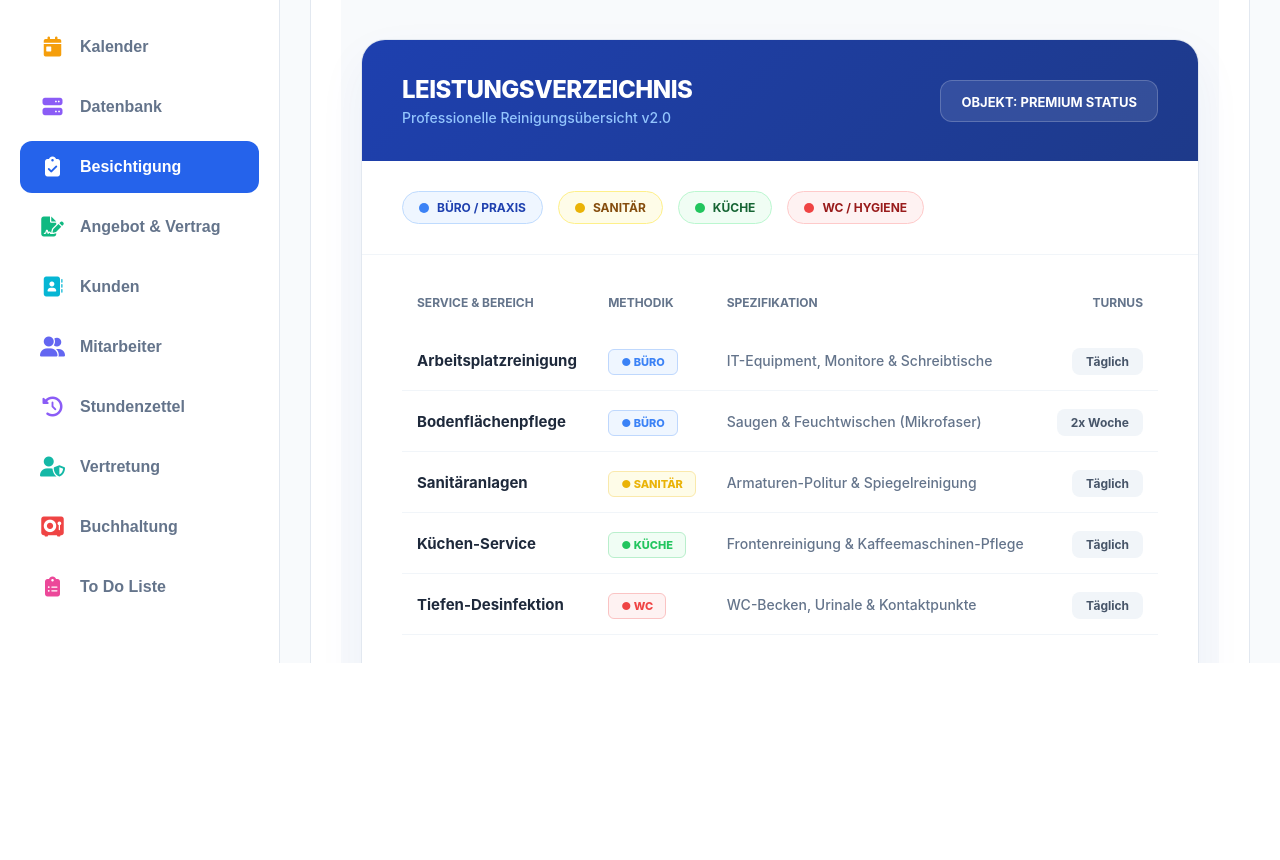
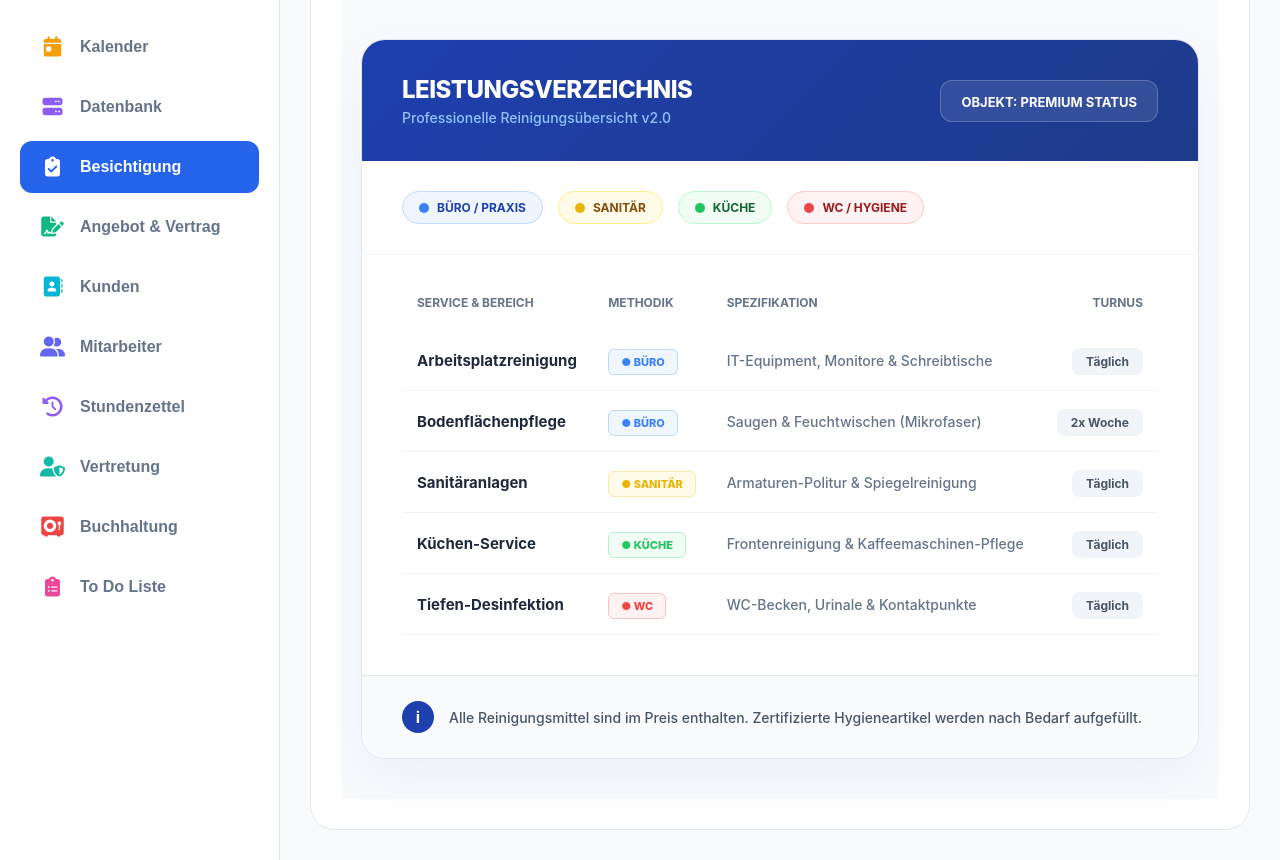
Before and after one commit to kg-portal/kg-portal, a Flask app: page /besichtigung in a window 1280 px wide. Shown: the part 137-997 px from the top of the page. Before the commit the page ends 800 px from the top, so only its background shows below. Run offline with Flask 3, Linux system fonts and the light colour scheme; the visitor is signed in with stand-in values (Sample User, id 1); data that the repository does not hold is empty.

Commit message:
Update base.html

```diff
--- a/templates/base.html
+++ b/templates/base.html
@@ -8,7 +8,7 @@
     <style>
         :root { --bg:#f8fafc; --sidebar:#ffffff; --accent:#2563eb; --border:#e2e8f0; --text:#1e293b; }
         *{margin:0;padding:0;box-sizing:border-box}
-        body{ font-family: Arial, sans-serif; background:var(--bg); display:flex; height:100vh; overflow:hidden; }
+        body { font-family: Arial, sans-serif; background: var(--bg); display: flex; min-height: 100vh; overflow-y: auto; }
         .sidebar{ width:280px; background:#fff; border-right:1px solid var(--border); padding:30px 20px; display:flex; flex-direction:column; }
         .sidebar h2{ font-weight:800; color:var(--accent); margin-bottom:40px; font-size:24px; }
 
```
